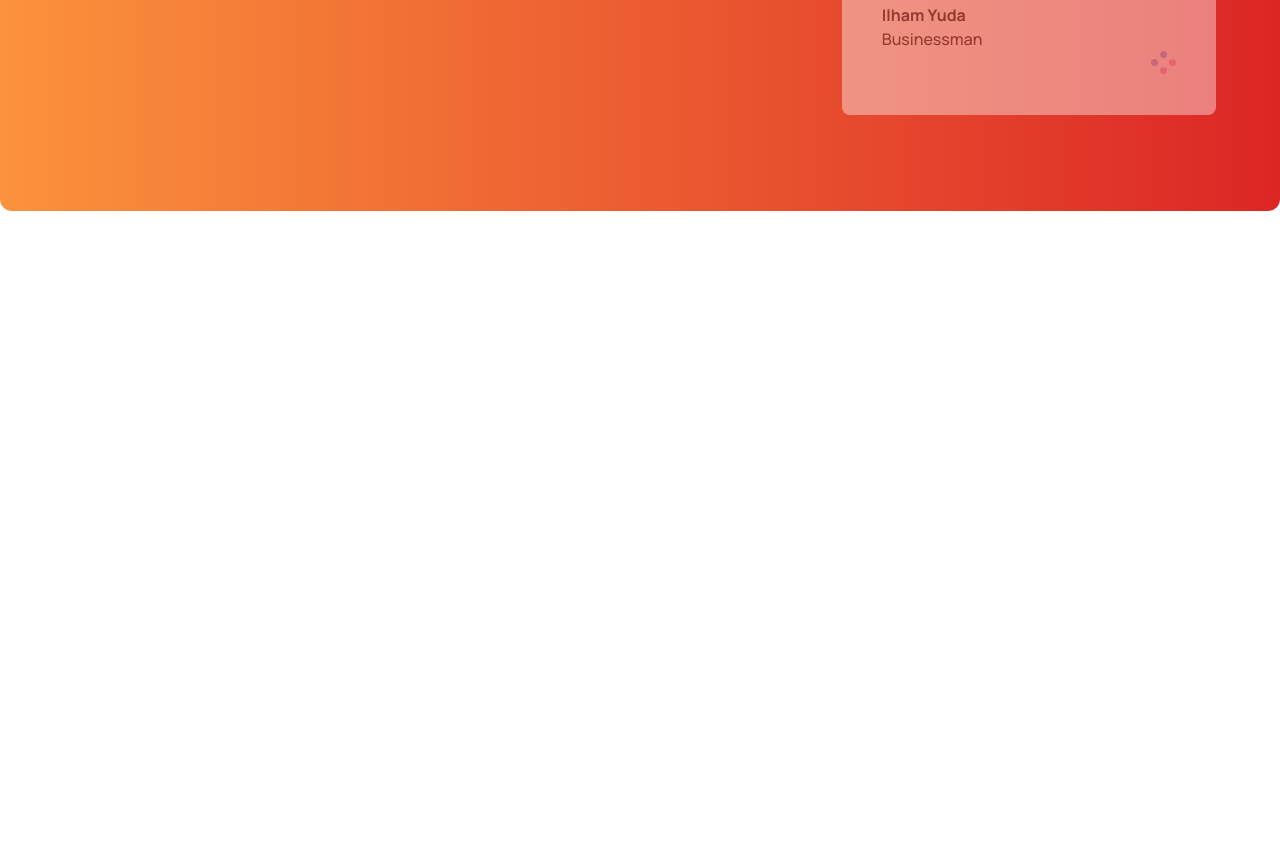
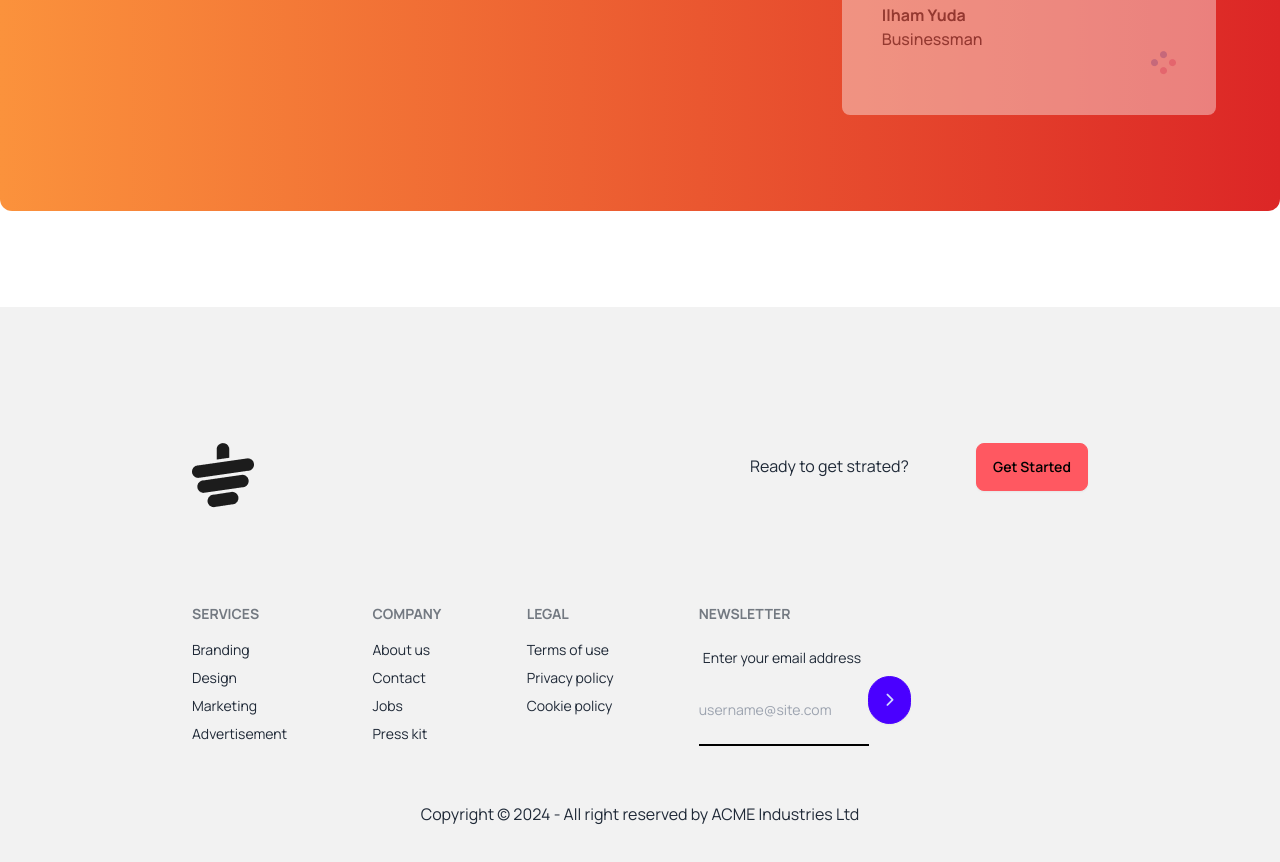
Before and after one commit to sirazulislam3734/tea-house-with-daisyui, a plain HTML site: page index.html in a window 1280 px wide. Shown: the part 2328-3190 px from the top of the page. Before the commit the page ends 2635 px from the top, so only its background shows below. Drawn offline with nearby package versions, Linux system fonts and the light colour scheme.

Commit message:
footer and button

```diff
--- a/index.html
+++ b/index.html
@@ -19,7 +19,8 @@
       theme: {
         extend: {
           colors: {
-            clifford: '#da373d',
+            colors-mike: '#FF8938',
+            colors: '#F00',
           }
         }
       }
@@ -172,9 +173,55 @@
           </div>
      </section>
     </main>
-    <footer>
-
+    <footer class=" px-48 py-10 bg-base-200 text-base-content">
+      <div class="flex justify-between my-24">
+        <img src="images/cup.png" alt="">
+        <p>
+          <span>Ready to get strated?</span>
+          <button class="btn btn-error ml-16">Get Started</button>
+        </p>
+      </div>
+      <div class="footer">
+        <nav>
+          <h6 class="footer-title">Services</h6>
+          <a class="link link-hover">Branding</a>
+          <a class="link link-hover">Design</a>
+          <a class="link link-hover">Marketing</a>
+          <a class="link link-hover">Advertisement</a>
+        </nav>
+        <nav>
+          <h6 class="footer-title">Company</h6>
+          <a class="link link-hover">About us</a>
+          <a class="link link-hover">Contact</a>
+          <a class="link link-hover">Jobs</a>
+          <a class="link link-hover">Press kit</a>
+        </nav>
+        <nav>
+          <h6 class="footer-title">Legal</h6>
+          <a class="link link-hover">Terms of use</a>
+          <a class="link link-hover">Privacy policy</a>
+          <a class="link link-hover">Cookie policy</a>
+        </nav>
+        <form>
+          <h6 class="footer-title">Newsletter</h6>
+          <fieldset class="form-control w-80">
+            <label class="label">
+              <span class="label-text">Enter your email address</span>
+            </label>
+            <div class="join">
+              <input type="text" placeholder="username@site.com" class=" py-6 bg-transparent border-b-2 border-black outline-none" />
+              <button class="btn btn-primary rounded-full">
+                <i class="fa-solid fa-chevron-right"></i>
+              </button>
+            </div>
+          </fieldset>
+        </form>
+      </div>
+      <div class="mt-14 text-center">
+        <aside>
+          <p>Copyright © 2024 - All right reserved by ACME Industries Ltd</p>
+        </aside>
+      </div>
     </footer>
-
 </body>
 </html>
```
